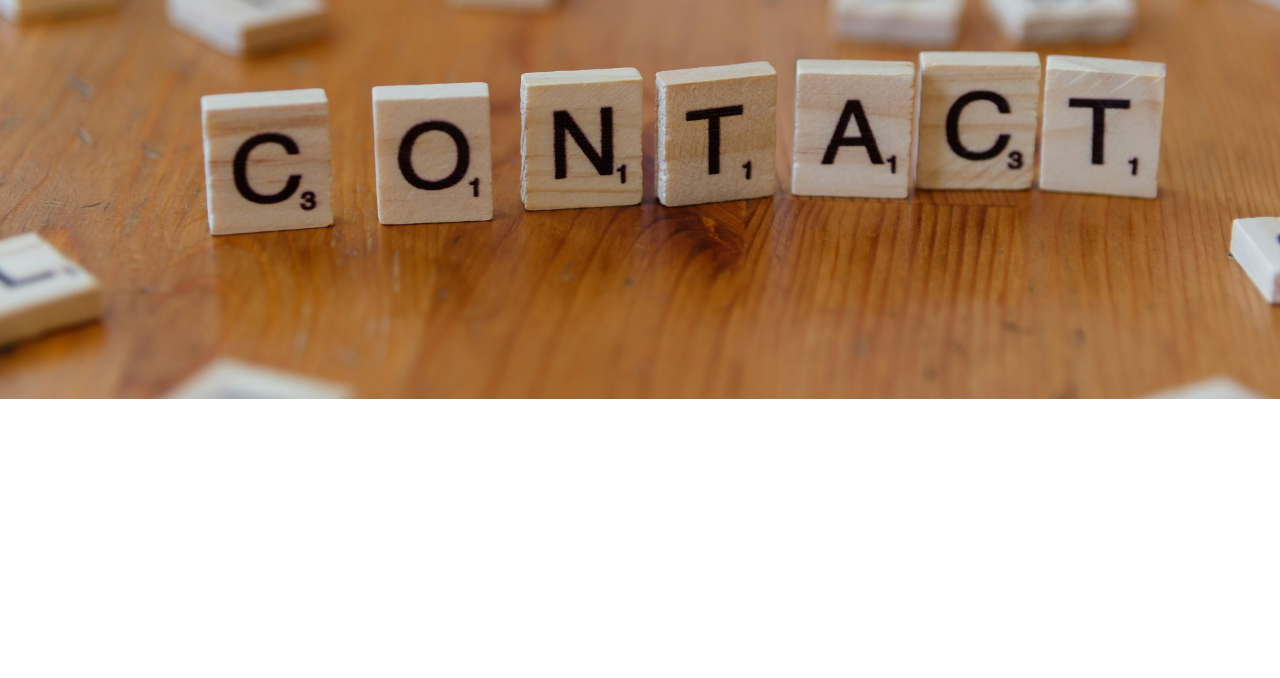
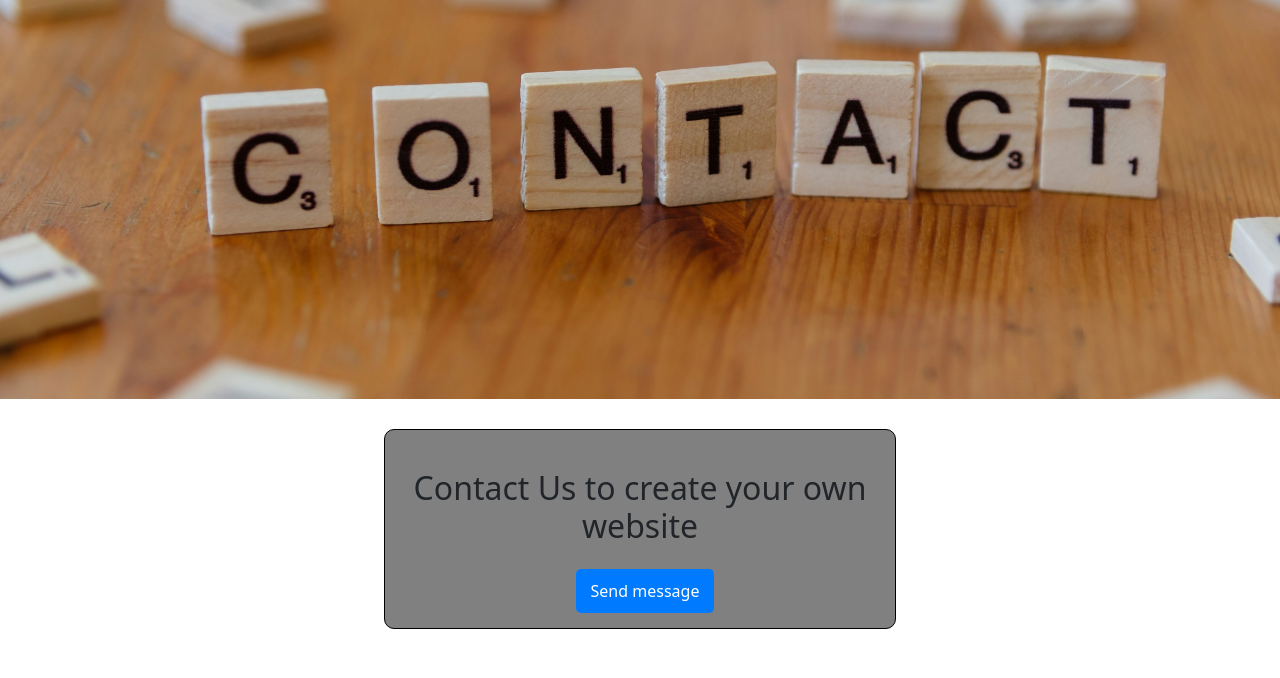
Before and after one commit to Hamzah-Amir/Django-course, a Django app: page /contact/ in a window 1280 px wide. Shown: the part 57-735 px from the top of the page. Run offline with Django 5.2, Linux system fonts and the light colour scheme.

Commit message:
added contact section

```diff
--- a/myfirstsite/templates/contact.html
+++ b/myfirstsite/templates/contact.html
@@ -1,14 +1,57 @@
 {% extends "base.html" %}
 {% block style %}
+
+.main{
+    min-width: 100%;
+    display: flex;
+    {% comment %} flex-direction: column; {% endcomment %}
+    align-items: center;
+}
+
 .img{
     height: 400px;
     width: 100%;
     object-fit: cover;
     background-color: black;
 }
+
+.msg{
+    margin-left: 10px;
+    padding: 10px 15px;
+    background-color: #007bff;
+    text-decoration: none;
+    color: white;
+    border-radius: 5px;
+}
+
+.msg:hover{
+    text-decoration: none;
+    color: white;
+    background-color: #0056b3;
+}
+
+.contact-section{
+    border: 1px solid black;
+    border-radius: 10px;
+    background-color: gray;
+    min-height: 200px;
+    margin-top: 30px;
+    margin-left: auto;
+    margin-right: auto;
+    width: 40vw;
+    margin-bottom: 50px;
+    display: flex;
+    flex-direction: column;
+    align-items: center;
+    justify-content: center;
+}
+
 {% endblock style %}
+
 {% block title %}Contact Us{% endblock title %}
+
 {% block body %}
+<main class='main'>
 <div class='container-fluid p-0'>
     <div id="carouselExampleIndicators" class="carousel slide">
   <div class="carousel-indicators">
@@ -18,4 +61,9 @@
       <img class='img' src="/static/img/contact.jpg" class="d-block w-100 my-4" alt="Icecream Image">
 </div>
 </div>
+<div class='contact-section'>
+<h2 class="text-center my-4">Contact Us to create your own website</h2>
+<a class='msg' type="button" target="_blank" href='https://www.facebook.com/profile.php?id=61556077648270'>Send message</a>
+</div>
+</main>
 {% endblock body %}
```
